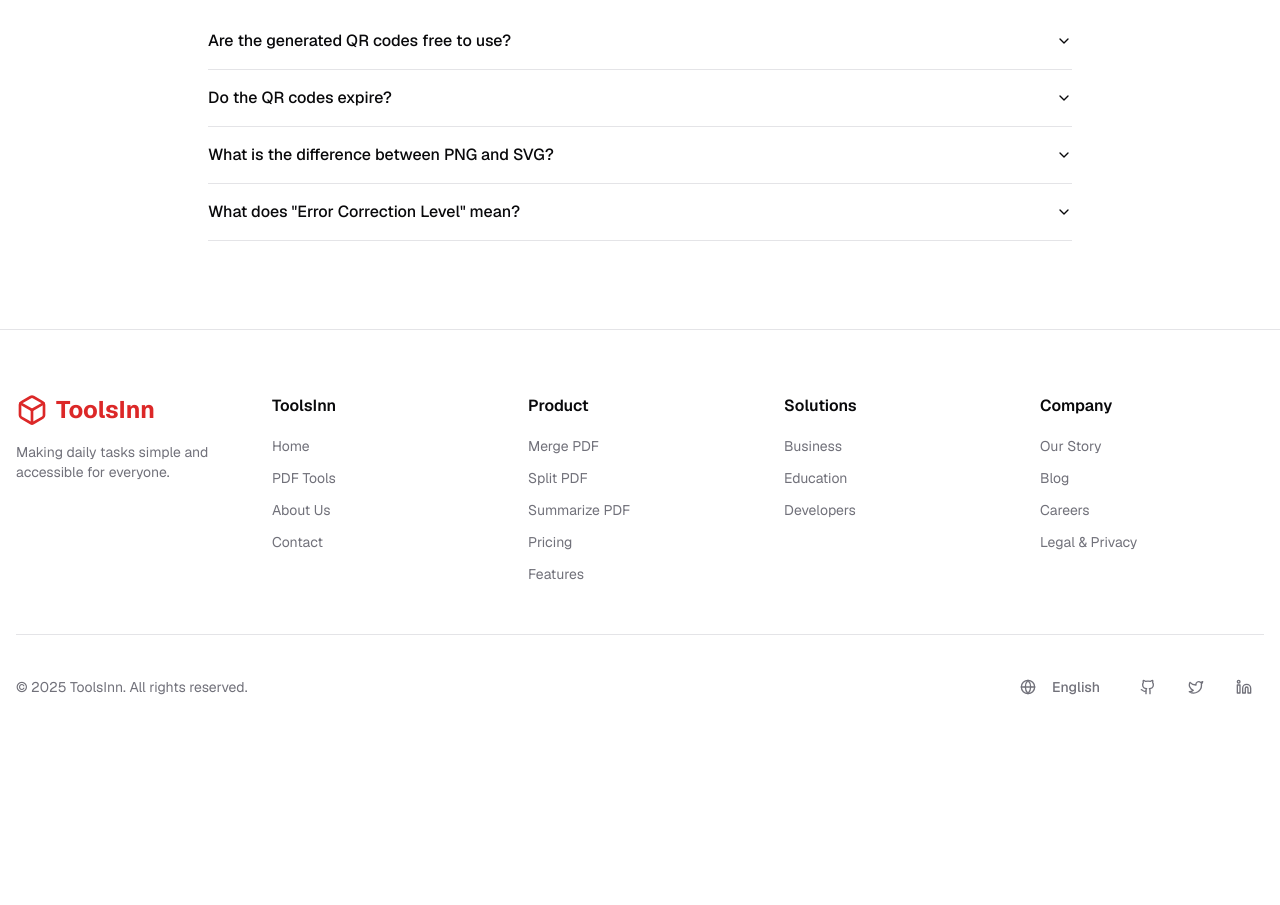
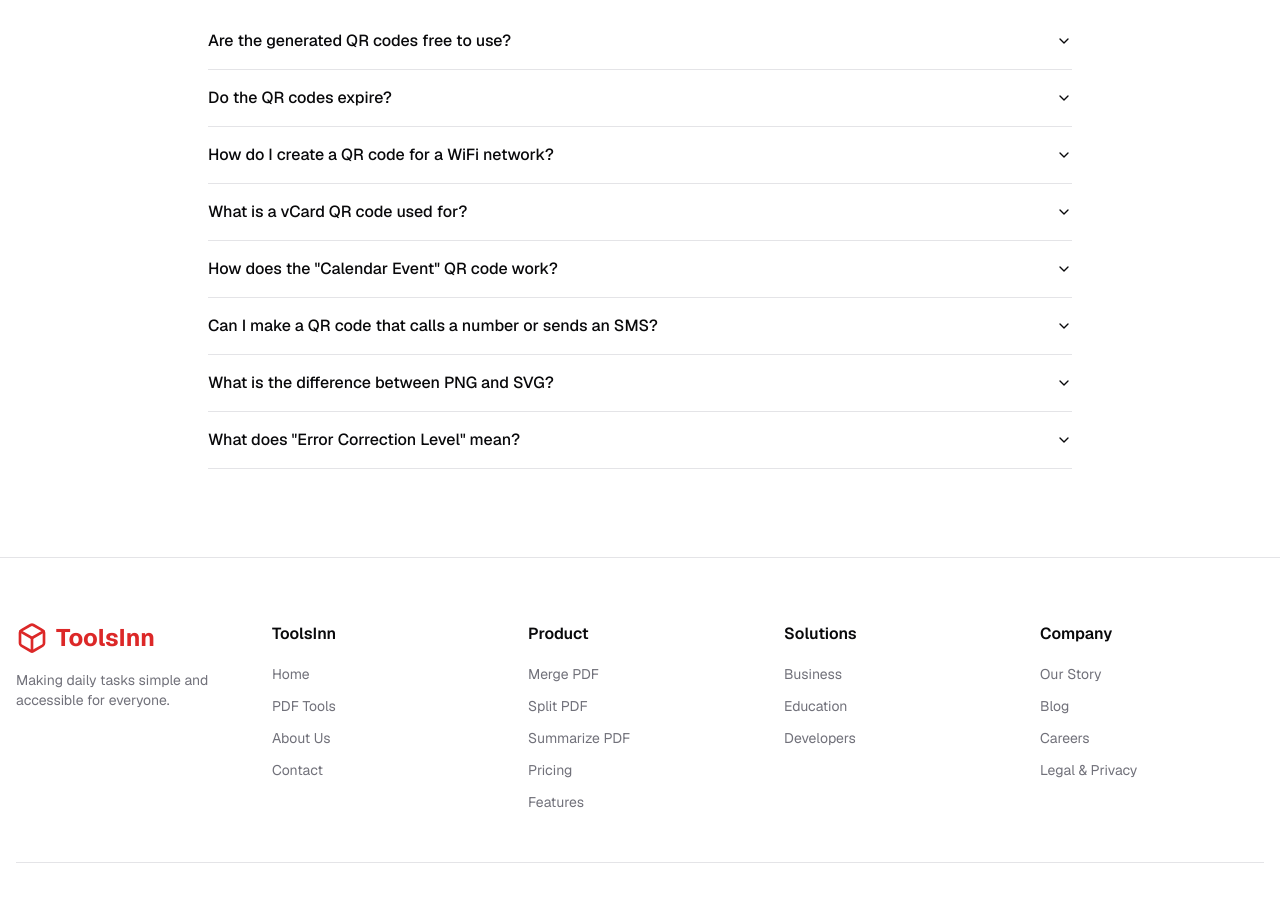
Before and after one commit to mygit625/mypr, a Next.js app: page /qr-code in a window 1280 px wide. Shown: the part 1360-2265 px from the top of the page. Before the commit the page ends 2131 px from the top, so only its background shows below. Built offline with nearby package versions, Linux system fonts and the light colour scheme.

Commit message:
great. now in faq section add questions related to all qr code options a

```diff
--- a/src/app/qr-code/page.tsx
+++ b/src/app/qr-code/page.tsx
@@ -340,25 +340,49 @@ export default function QrCodeGeneratorPage() {
           <AccordionItem value="item-1">
             <AccordionTrigger>Are the generated QR codes free to use?</AccordionTrigger>
             <AccordionContent>
-              Yes, all QR codes you create are completely free for both personal and commercial use. There are no restrictions.
+              Absolutely. All QR codes created with our tool are 100% free for any purpose, including commercial projects. There are no hidden fees or usage limits.
             </AccordionContent>
           </AccordionItem>
           <AccordionItem value="item-2">
             <AccordionTrigger>Do the QR codes expire?</AccordionTrigger>
             <AccordionContent>
-              No, the QR codes you generate are static and do not expire. They encode the data directly and will work as long as the data (like a website URL) is valid.
+              No, they do not. Our generator creates static QR codes, which means the data you enter is encoded directly into the image itself. It will work forever and will not stop functioning as long as the underlying data (like the website link) is still active.
+            </AccordionContent>
+          </AccordionItem>
+           <AccordionItem value="item-5">
+            <AccordionTrigger>How do I create a QR code for a WiFi network?</AccordionTrigger>
+            <AccordionContent>
+              Select the "WiFi" option, then enter your network's name (SSID) and password. Choose the correct encryption type (WPA/WPA2 is most common). When someone scans this code, their phone will prompt them to join your network automatically, without needing to manually type the password. It's perfect for homes, cafes, and offices.
+            </AccordionContent>
+          </AccordionItem>
+           <AccordionItem value="item-6">
+            <AccordionTrigger>What is a vCard QR code used for?</AccordionTrigger>
+            <AccordionContent>
+              A vCard QR code is a digital business card. You can fill in your name, contact number, email, company, and more. When someone scans it, they will be prompted to save all that information as a new contact directly in their phone's address book, making it incredibly easy to share your details.
+            </AccordionContent>
+          </AccordionItem>
+           <AccordionItem value="item-7">
+            <AccordionTrigger>How does the "Calendar Event" QR code work?</AccordionTrigger>
+            <AccordionContent>
+             By filling in the event title, start and end times, location, and description, you create a QR code that contains all the details for a calendar entry. When scanned, it will open in the user's calendar app, allowing them to add it to their schedule with a single tap. It's great for invitations and scheduling.
+            </AccordionContent>
+          </AccordionItem>
+          <AccordionItem value="item-8">
+            <AccordionTrigger>Can I make a QR code that calls a number or sends an SMS?</AccordionTrigger>
+            <AccordionContent>
+              Yes. Use the "Phone" option to create a code that, when scanned, will prompt the user to call the number you entered. Use the "SMS" option to pre-fill the recipient's phone number and a message. When a user scans it, their messaging app will open, ready to send your predefined text.
             </AccordionContent>
           </AccordionItem>
           <AccordionItem value="item-3">
             <AccordionTrigger>What is the difference between PNG and SVG?</AccordionTrigger>
             <AccordionContent>
-              PNG is a pixel-based image format (raster), best for web use and digital applications where a fixed size is sufficient. SVG is a vector format, which means you can scale it to any size without losing quality, making it ideal for print and high-resolution displays.
+              PNG is a pixel-based image format (raster) that is great for digital use on websites or in emails. SVG is a vector-based format, which means it is made of mathematical paths instead of pixels. This allows you to scale an SVG to any size—from a tiny icon to a giant billboard—without any loss of quality, making it the best choice for printing.
             </AccordionContent>
           </AccordionItem>
            <AccordionItem value="item-4">
             <AccordionTrigger>What does "Error Correction Level" mean?</AccordionTrigger>
             <AccordionContent>
-              Error correction allows a QR code to be readable even if it's partially damaged or covered. A higher level (like 'H') allows for more damage to be corrected, but it also increases the density of the QR code. For most cases, the default 'L' (Low) or 'M' (Medium) level is sufficient.
+              Error correction allows a QR code to be scanned successfully even if part of it is damaged, dirty, or covered up. There are four levels: Low (L), Medium (M), Quartile (Q), and High (H). A higher level adds more redundant data, making the code more robust but also more visually dense. For most standard uses, 'L' or 'M' is perfectly fine.
             </AccordionContent>
           </AccordionItem>
         </Accordion>
```
